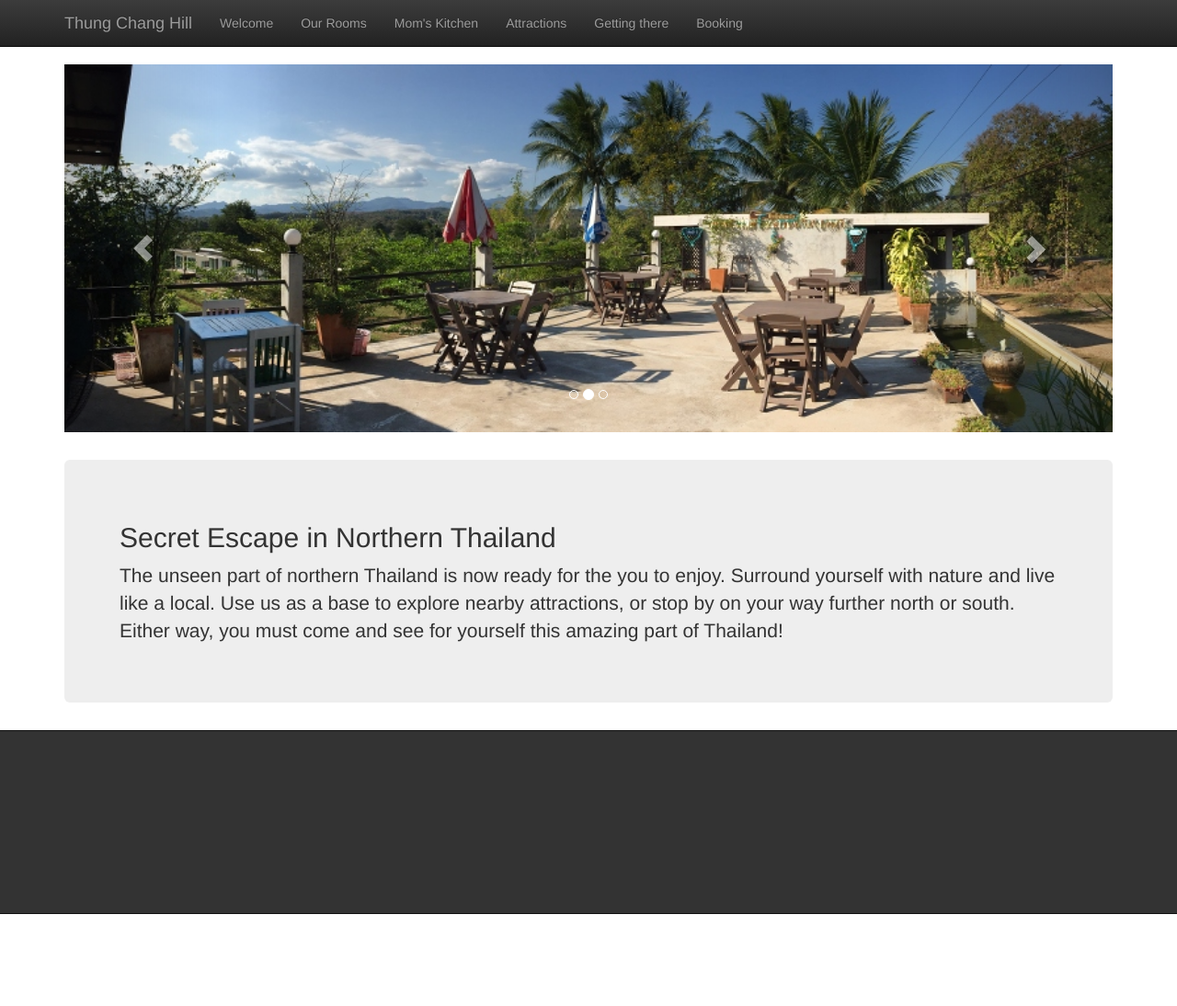
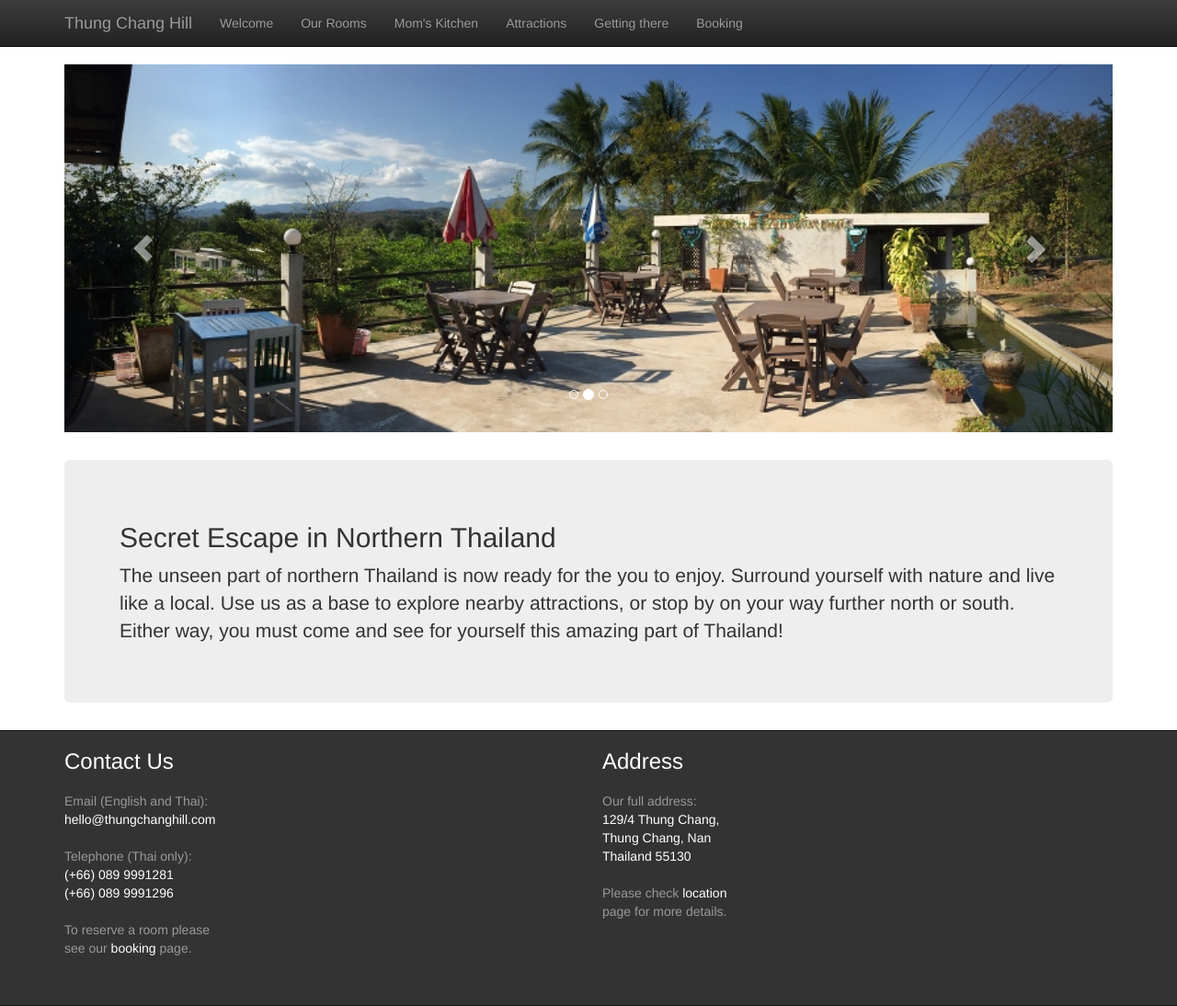
Before and after one commit to akuz/thungchanghill, a Jekyll site: the page built from index.html, in a window 1280 px wide and 1094 px high. Shown: the whole window at 92% size. Built offline with Jekyll 4.4.1, drawn with Linux system fonts in a browser that asks for light colours.

Commit message:
Added footer info.

```diff
--- a/_includes/footer.html
+++ b/_includes/footer.html
@@ -2,14 +2,64 @@
 <style>
 div.footer {
   margin-top: 0px;
-  height: 200px;
+  height: 300px;
   background-color: #333333;
   border-top: 1px solid #111111;
   border-bottom: 1px solid #111111;
 }
+div.footer h3 {
+  color: #FFFFFF;
+}
+div.footer p {
+  margin-top: 15pt;
+  color: #999999;
+}
+div.footer a {
+  color: #FFFFFF;
+}
+div.footer span {
+  color: #FFFFFF;
+}
 </style>
 
 <div class="footer">
+  <div class="container">
+  <div class="row">
+  	<div class="col-xs-6">
+  		<h3>Contact Us</h3>
+  		<p>
+  		Email (English and Thai):<br />
+  		<a href="mailto:hello@thungchanghill.com">hello@thungchanghill.com</a>
+  		</p>
+  		<p>
+  		Telephone (Thai only):<br />
+  		<span>
+		(+66) 089 9991281<br />
+		(+66) 089 9991296
+		</span>
+		</p>
+  		<p>
+  		To reserve a room please<br />
+  		see our <a href="{{ site.baseurl }}location">booking</a> page.
+  		</p>
+  	</div>
+  	<div class="col-xs-6">
+  		<h3>Address</h3>
+  		<p>
+  		Our full address:<br />
+  		<span>
+  		129/4 Thung Chang,<br />
+  		Thung Chang, Nan<br />
+  		Thailand 55130
+  		</span>
+  		</p>
+  		<p>
+  		Please check <a href="{{ site.baseurl }}location">location</a><br />
+  		page for more details.<br />
+  		</p>
+  	</div>
+  </div>
+  </div>
 </div>
 
 <script src="{{ "/ext/jquery/1.11.2/jquery.min.js" | prepend: site.baseurl }}"></script>
```
